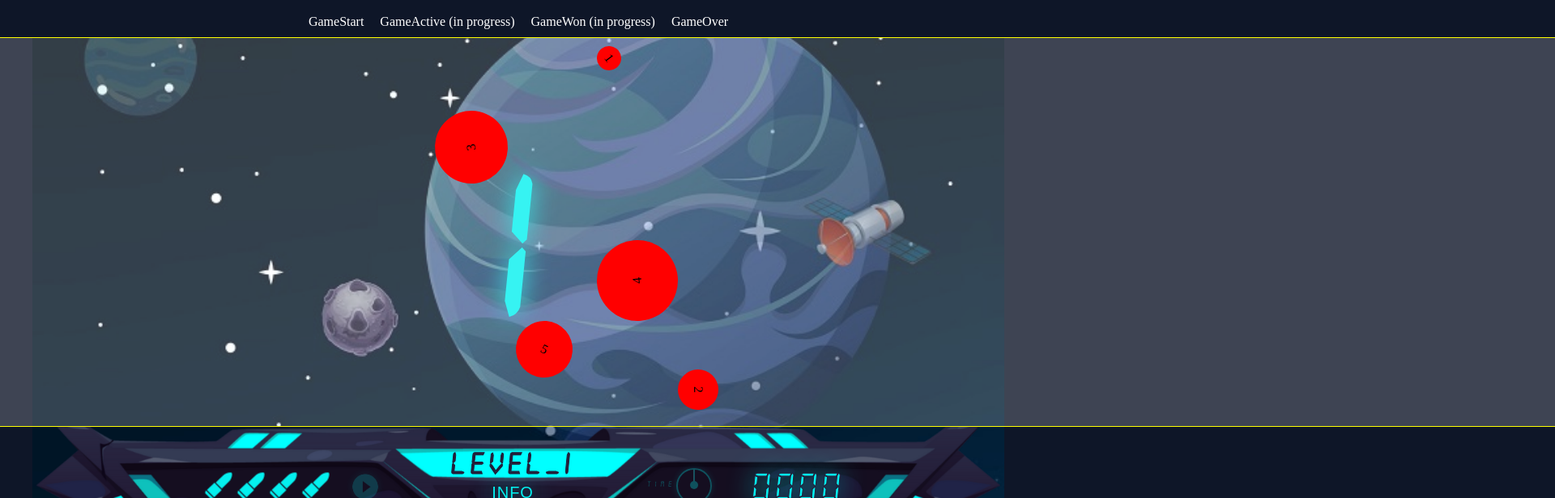
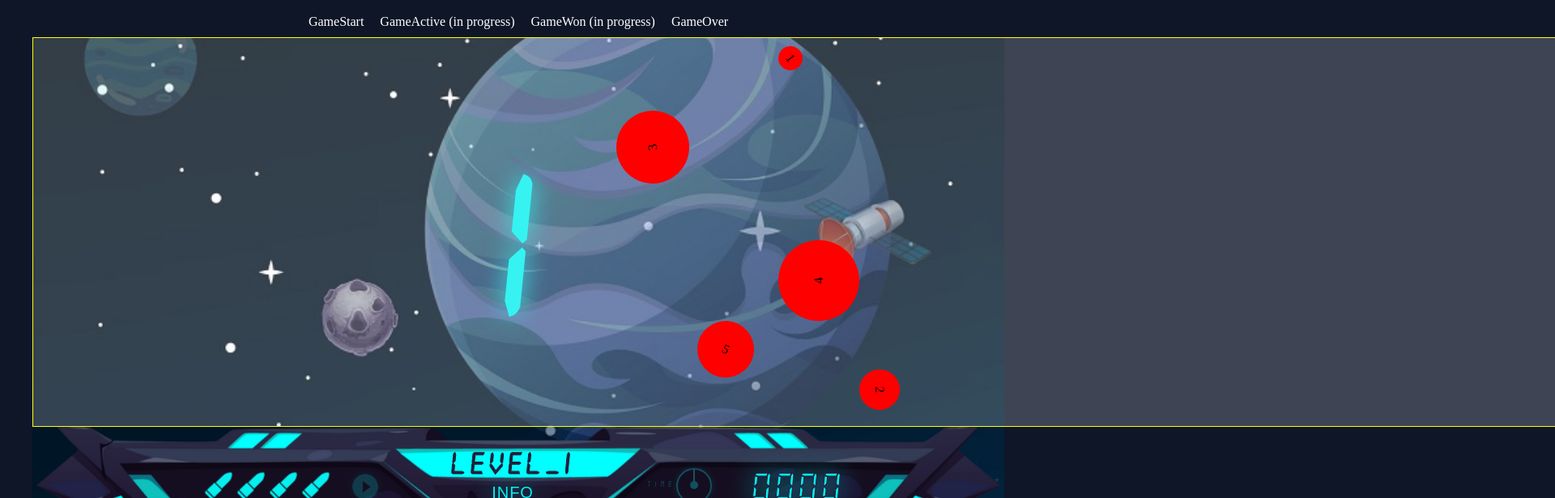
Before and after one commit to meljaszuk/SpaceTraveler-Game-in-React, a React (Create React App) app: page / in a window 1280 px wide. Both pictures are taken after a click on the element "GameActive (in progress)". Shown: the top 616 px of the page at 81% size, 1920 px wide, since content can reach past the window. Built offline with nearby package versions, Linux system fonts and the light colour scheme; a web font is replaced by a local one.

Commit message:
switch container animation off

```diff
--- a/src/components/PlayGame/PlayGame.module.scss
+++ b/src/components/PlayGame/PlayGame.module.scss
@@ -14,7 +14,7 @@
     width: 6000px;
     left: 0;
     height: 100%;
-    animation: meteors linear 60s;
+/*     animation: meteors linear 60s; */
 /*     overflow: hidden; */
 }
 
```
